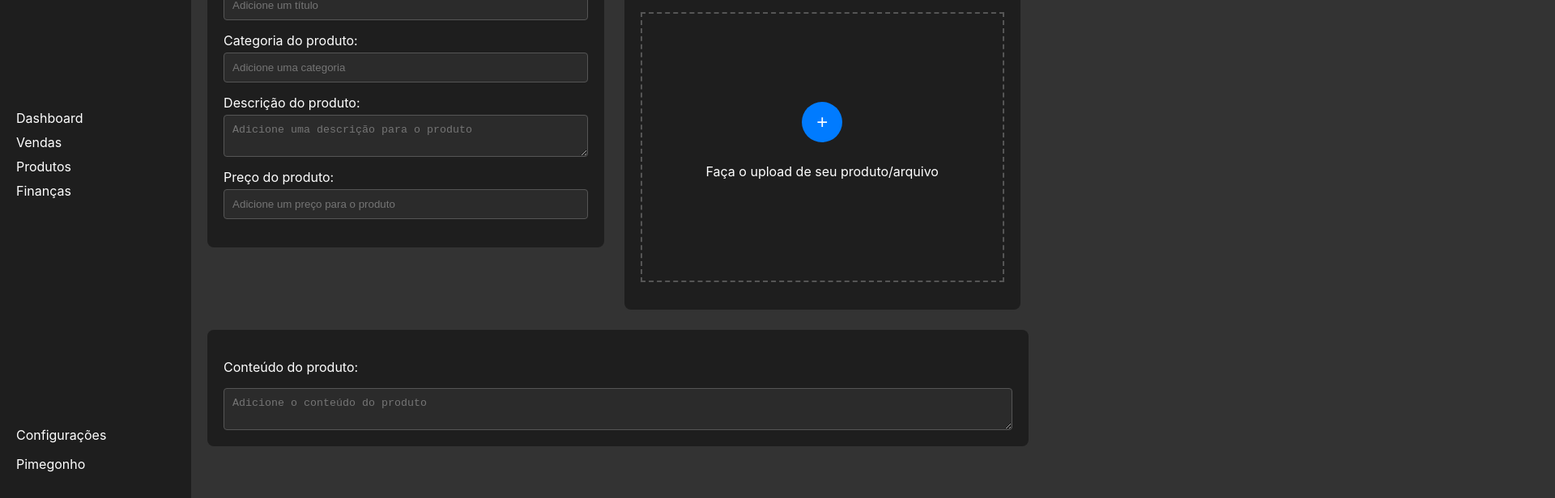
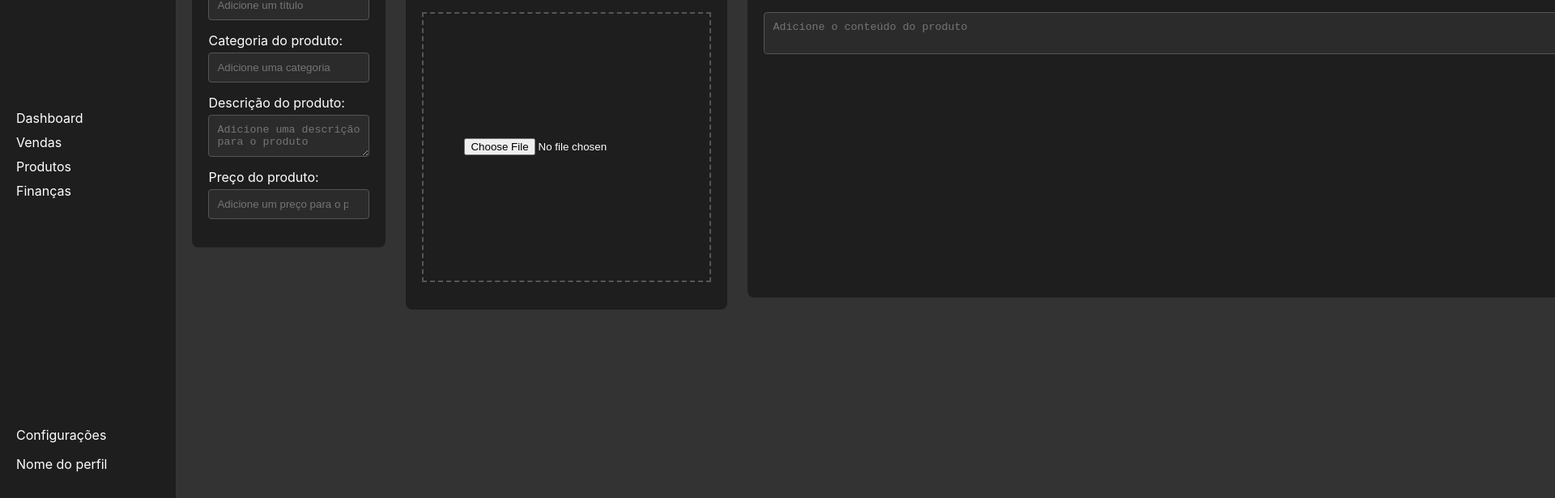
Before and after one commit to CesarA22/easy-learn, a React (Create React App) app: page /create-product in a window 1280 px wide. Shown: the part 180-796 px from the top of the page at 81% size, 1920 px wide, since content can reach past the window. Built offline with nearby package versions, Linux system fonts and the light colour scheme.

Commit message:
criacao de produtos no front em andamento

```diff
--- a/src/pages/create-product.js
+++ b/src/pages/create-product.js
@@ -1,22 +1,70 @@
-import React from "react";
+// src/components/CreateProduct.js
+
+import React, { useContext, useState } from "react";
+import { useNavigate } from "react-router-dom";
+import { AuthContext } from "../context/AuthContext";
 import "../styles/create-product.css";
 
 const CreateProduct = () => {
+  const { user } = useContext(AuthContext);
+  const navigate = useNavigate();
+  const [title, setTitle] = useState("");
+  const [category, setCategory] = useState("");
+  const [description, setDescription] = useState("");
+  const [price, setPrice] = useState("");
+  const [content, setContent] = useState("");
+  const [file, setFile] = useState(null);
+
+  const handleSubmit = async (e) => {
+    e.preventDefault();
+
+    const formData = new FormData();
+    formData.append("title", title);
+    formData.append("category", category);
+    formData.append("description", description);
+    formData.append("price", price);
+    formData.append("content", content);
+    if (file) {
+      formData.append("file", file);
+    }
+
+    const token = localStorage.getItem("token");
+
+    try {
+      const response = await fetch("http://localhost:3000/products/add", {
+        method: "POST",
+        headers: {
+          Authorization: `Bearer ${token}`,
+        },
+        body: formData,
+      });
+
+      const data = await response.json();
+      if (response.ok) {
+        navigate("/products");
+      } else {
+        console.error("Failed to add product:", data.error);
+      }
+    } catch (error) {
+      console.error("Error adding product:", error);
+    }
+  };
+
   return (
     <div className="product-form-container">
       <aside className="sidebar">
         <div className="logo">Easy Learn</div>
         <nav className="menu">
           <ul>
-            <li>Dashboard</li>
+            <li onClick={() => navigate("/dashboard-user")}>Dashboard</li>
             <li>Vendas</li>
-            <li>Produtos</li>
+            <li onClick={() => navigate("/products")}>Produtos</li>
             <li>Finanças</li>
           </ul>
         </nav>
         <div className="settings">
           <p>Configurações</p>
-          <p>Pimegonho</p>
+          <p onClick={() => navigate("/user-screen")}>{user ? user.name : "Nome do perfil"}</p>
         </div>
       </aside>
       <main className="create-product__main-content">
@@ -24,7 +72,7 @@ const CreateProduct = () => {
           <h1>Cadastrar Produto</h1>
         </header>
 
-        <div class="product-form__wrapper">
+        <form onSubmit={handleSubmit} className="product-form__wrapper">
           <div className="product-form dashboard__main-content__col--1">
             <div className="product-details">
               <div className="form-group">
@@ -32,6 +80,8 @@ const CreateProduct = () => {
                 <input
                   type="text"
                   id="productTitle"
+                  value={title}
+                  onChange={(e) => setTitle(e.target.value)}
                   placeholder="Adicione um título"
                 />
               </div>
@@ -40,6 +90,8 @@ const CreateProduct = () => {
                 <input
                   type="text"
                   id="productCategory"
+                  value={category}
+                  onChange={(e) => setCategory(e.target.value)}
                   placeholder="Adicione uma categoria"
                 />
               </div>
@@ -49,6 +101,8 @@ const CreateProduct = () => {
                 </label>
                 <textarea
                   id="productDescription"
+                  value={description}
+                  onChange={(e) => setDescription(e.target.value)}
                   placeholder="Adicione uma descrição para o produto"
                 ></textarea>
               </div>
@@ -57,25 +111,35 @@ const CreateProduct = () => {
                 <input
                   type="number"
                   id="productPrice"
+                  value={price}
+                  onChange={(e) => setPrice(e.target.value)}
                   placeholder="Adicione um preço para o produto"
                 />
               </div>
             </div>
           </div>
-          <div class="dashboard__main-content__col--2">
+          <div className="dashboard__main-content__col--2">
             <div className="product-upload">
               <p>Seu produto:</p>
               <div className="upload-box">
-                <button className="upload-button">+</button>
-                <p>Faça o upload de seu produto/arquivo</p>
+                <input
+                  type="file"
+                  onChange={(e) => setFile(e.target.files[0])}
+                  className="upload-input"
+                />
               </div>
             </div>
           </div>
-        </div>
-        <div className="product-content form-group">
-          <p>Conteúdo do produto:</p>
-          <textarea placeholder="Adicione o conteúdo do produto"></textarea>
-        </div>
+          <div className="product-content form-group">
+            <p>Conteúdo do produto:</p>
+            <textarea
+              placeholder="Adicione o conteúdo do produto"
+              value={content}
+              onChange={(e) => setContent(e.target.value)}
+            ></textarea>
+          </div>
+          <button type="submit" className="submit-button">Cadastrar Produto</button>
+        </form>
       </main>
     </div>
   );
```
Also changed, not shown: src/styles/user-screen.css (line endings or trailing spaces).
